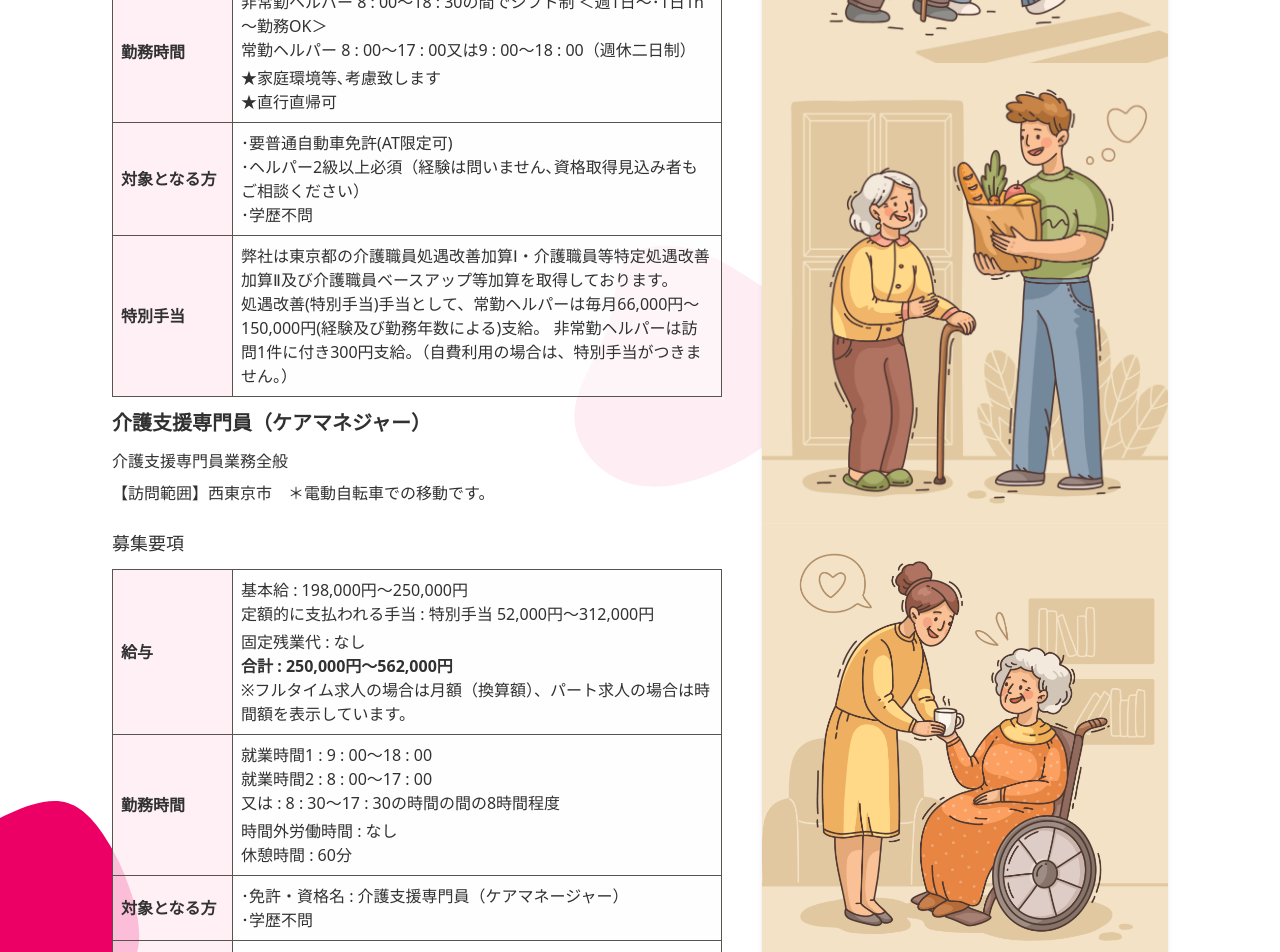
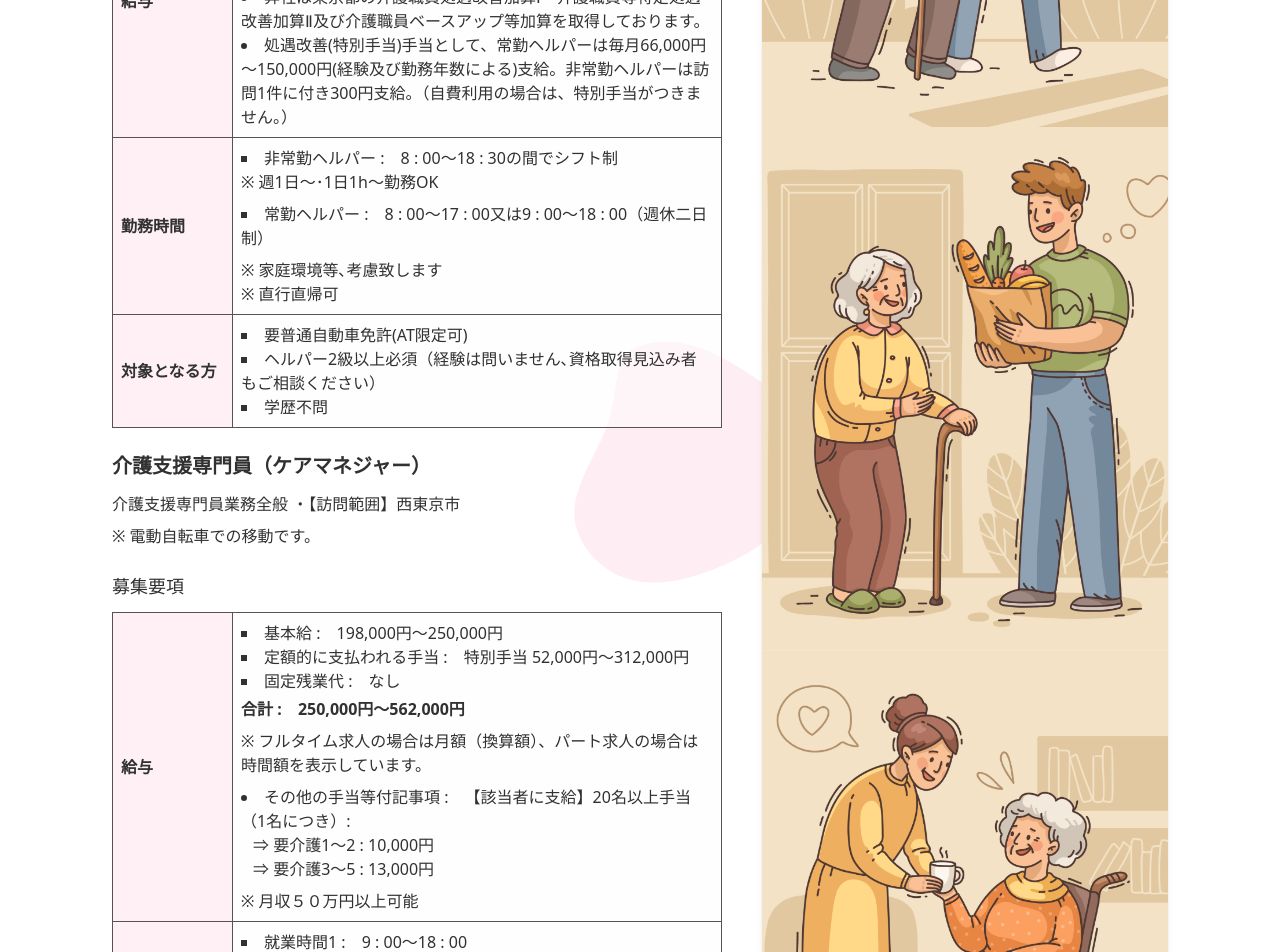
Before and after one commit to Jasufr/tokuyukikaku, a React (Vite) app: page /recruit in a window 1280 px wide. Shown: the part 540-1492 px from the top of the page. Built offline with nearby package versions, Linux system fonts and the light colour scheme; a web font is replaced by a local one.

Commit message:
job offers info updated

```diff
--- a/src/pages/Recruit.jsx
+++ b/src/pages/Recruit.jsx
@@ -36,55 +36,48 @@ const Recruit = () => {
                 <h2 className="text-xl mb-3 font-bold">介護職員</h2>
                 <p className="mb-2">介護職員（常勤・非常勤ヘルパー）及び介護タクシードライバーを募集中</p>
                 <p className="mb-2">朝食･昼食･夕食作り､各所掃除･洗濯･おむつ交換､お買物､入浴介助などの介護業務を､シフト制で分担して対応していきます｡</p>
-                <p className="text-[px]">※直行直帰OK！</p>
+                <p className="">※ 直行直帰OK！</p>
               </div>
               <div className="flex w-full h-32 mt-6 sm:hidden shadow-md rounded-md">
                 <div aria-label="ご利用者様とヘルパーが散歩するイラスト" role="img" className="bg-[url('/illustrations/helper2.png')] bg-cover bg-top w-1/3 rounded-l-md"></div>
                 <div aria-label="ご利用者様に買い物のお手伝いをするヘルパーのイラスト" role="img" className="bg-[url('/illustrations/helper1.png')] bg-cover bg-top w-1/3"></div>
                 <div aria-label="ご利用者様とケアするヘルパーのイラスト" role="img" className="bg-[url('/illustrations/helper3.png')] bg-cover bg-top w-1/3 rounded-r-md"></div>
               </div>
-              <div className="mt-6 mb-3">
+              <div className="my-6">
                 <h2 className="text-lg mb-3">募集要項</h2>
                 <table>
                   <tbody>
                     <tr>
-                      <th className="bg-lightpink bg-opacity-80 border border-darkstone p-2  text-start min-w-[120px]" scope="row">給与</th>
+                      <th className="bg-lightpink bg-opacity-80 border border-darkstone p-2  xs:text-start w-12 xs:min-w-[120px]" scope="row">給与</th>
                       <td className="bg-white bg-opacity-50 p-2 border border-darkstone">
                         <ul className="">
-                          <li className="">非常勤ヘルパー時給 1700円～2550円（一律処遇改善手当300円を含む）</li>
-                          <li className="mb-1">常勤ヘルパー月給 260,000円～400,000円</li>
-                          <li className="list-none">※経験･資格等考慮のうえ決定</li>
+                          <li className="list-square list-inside">非常勤ヘルパー : <span className="ms-3">時給1700円～2550円（一律処遇改善手当300円を含む）</span></li>
+                          <li className="list-square list-inside mb-2">常勤ヘルパー : <span className="ms-3">月給260,000円～400,000円</span></li>
+                          <li className="mb-2">※ 経験･資格等考慮のうえ決定</li>
+                          <li className="list-disc list-inside">弊社は東京都の介護職員処遇改善加算Ⅰ・介護職員等特定処遇改善加算Ⅱ及び介護職員ベースアップ等加算を取得しております。</li>
+                          <li className="list-disc list-inside">処遇改善(特別手当)手当として、常勤ヘルパーは毎月66,000円～150,000円(経験及び勤務年数による)支給。非常勤ヘルパーは訪問1件に付き300円支給。（自費利用の場合は、特別手当がつきません。）</li>
                         </ul>
                       </td>
                     </tr>
                     <tr>
-                      <th className="bg-lightpink bg-opacity-80 border border-darkstone p-2 text-start" scope="row">勤務時間</th>
+                      <th className="bg-lightpink bg-opacity-80 border border-darkstone p-2 xs:text-start" scope="row">勤務時間</th>
                       <td className="bg-white bg-opacity-50 p-2 border border-darkstone">
                         <ul>
-                          <li>非常勤ヘルパー 8 : 00～18 : 30の間でシフト制 ＜週1日～･1日1h～勤務OK＞</li>
-                          <li className="mb-1">常勤ヘルパー 8 : 00～17 : 00又は9 : 00～18 : 00（週休二日制）</li>
-                          <li>★家庭環境等､考慮致します</li>
-                          <li>★直行直帰可</li>
+                          <li className="list-square list-inside">非常勤ヘルパー : <span className="ms-3">8 : 00～18 : 30の間でシフト制</span></li>
+                          <li className="mb-2">※ 週1日～･1日1h～勤務OK</li>
+                          <li className="list-square list-inside mb-2">常勤ヘルパー : <span className="ms-3">8 : 00～17 : 00又は9 : 00～18 : 00（週休二日制）</span></li>
+                          <li>※ 家庭環境等､考慮致します</li>
+                          <li>※ 直行直帰可</li>
                         </ul>
                       </td>
                     </tr>
                     <tr>
-                      <th className="bg-lightpink bg-opacity-80 border border-darkstone p-2 text-start" scope="row">対象となる方</th>
+                      <th className="bg-lightpink bg-opacity-80 border border-darkstone p-2 xs:text-start" scope="row">対象となる方</th>
                       <td className="bg-white bg-opacity-50 p-2 border border-darkstone" >
                         <ul>
-                          <li>･要普通自動車免許(AT限定可)</li>
-                          <li>･ヘルパー2級以上必須（経験は問いません､資格取得見込み者もご相談ください）</li>
-                          <li>･学歴不問</li>
-                        </ul>
-                      </td>
-                    </tr>
-                    <tr>
-                      <th className="bg-lightpink bg-opacity-80 border border-darkstone p-2 text-start" scope="row">特別手当</th>
-                      <td className="bg-white bg-opacity-50 p-2 border border-darkstone">
-                        <ul>
-                          <li>弊社は東京都の介護職員処遇改善加算Ⅰ・介護職員等特定処遇改善加算Ⅱ及び介護職員ベースアップ等加算を取得しております。</li>
-                          <li>処遇改善(特別手当)手当として、常勤ヘルパーは毎月66,000円～150,000円(経験及び勤務年数による)支給。
-                            非常勤ヘルパーは訪問1件に付き300円支給。（自費利用の場合は、特別手当がつきません。）</li>
+                          <li className="list-square list-inside">要普通自動車免許(AT限定可)</li>
+                          <li className="list-square list-inside">ヘルパー2級以上必須（経験は問いません､資格取得見込み者もご相談ください）</li>
+                          <li className="list-square list-inside">学歴不問</li>
                         </ul>
                       </td>
                     </tr>
@@ -94,49 +87,52 @@ const Recruit = () => {
               {/* 介護支援専門員 */}
               <div>
                 <h2 className="text-xl mb-3 font-bold">介護支援専門員（ケアマネジャー）</h2>
-                <p className="mb-2">介護支援専門員業務全般
-                </p>
-                <p className="mb-2">【訪問範囲】西東京市　＊電動自転車での移動です。</p>
+                <p className="mb-2">介護支援専門員業務全般 ・【訪問範囲】西東京市</p>
+                <p className="">※ 電動自転車での移動です。</p>
               </div>
               <div className="mt-6">
                 <h2 className="text-lg mb-3">募集要項</h2>
                 <table>
                   <tbody>
                     <tr>
-                      <th className="bg-lightpink bg-opacity-80 border border-darkstone p-2  text-start min-w-[120px]" scope="row">給与</th>
+                      <th className="bg-lightpink bg-opacity-80 border border-darkstone p-2  xs:text-start w-12 xs:min-w-[120px]" scope="row">給与</th>
                       <td className="bg-white bg-opacity-50 p-2 border border-darkstone">
                         <ul className="">
-                          <li className="">基本給 : 198,000円〜250,000円</li>
-                          <li className="mb-1">定額的に支払われる手当 : 特別手当 52,000円〜312,000円</li>
-                          <li className="">固定残業代 : なし</li>
-                          <li className="font-bold">合計 : 250,000円〜562,000円</li>
-                          <li className="">※フルタイム求人の場合は月額（換算額）、パート求人の場合は時間額を表示しています。</li>
+                          <li className="list-square list-inside">基本給 : <span className="ms-3">198,000円〜250,000円</span></li>
+                          <li className="list-square list-inside">定額的に支払われる手当 : <span className="ms-3">特別手当 52,000円〜312,000円</span></li>
+                          <li className="list-square list-inside mb-1">固定残業代 : <span className="ms-3">なし</span></li>
+                          <li className="font-bold mb-2">合計 : <span className="ms-3">250,000円〜562,000円</span></li>
+                          <li className="mb-2">※ フルタイム求人の場合は月額（換算額）、パート求人の場合は時間額を表示しています。</li>
+                          <li className="list-disc list-inside">その他の手当等付記事項 : <span className="ms-3">【該当者に支給】20名以上手当（1名につき）: </span></li>
+                          <li className="ms-3">⇒ 要介護1～2 : 10,000円</li>
+                          <li className="ms-3 mb-2">⇒ 要介護3～5 : 13,000円</li>
+                          <li className="">※ 月収５０万円以上可能</li>
                         </ul>
                       </td>
                     </tr>
                     <tr>
-                      <th className="bg-lightpink bg-opacity-80 border border-darkstone p-2 text-start" scope="row">勤務時間</th>
+                      <th className="bg-lightpink bg-opacity-80 border border-darkstone p-2 xs:text-start" scope="row">勤務時間</th>
                       <td className="bg-white bg-opacity-50 p-2 border border-darkstone">
                         <ul>
-                          <li>就業時間1 : 9 : 00〜18 : 00</li>
-                          <li className="">就業時間2 : 8 : 00〜17 : 00</li>
-                          <li className="mb-1">又は : 8 : 30〜17 : 30の時間の間の8時間程度</li>
-                          <li>時間外労働時間 : なし</li>
-                          <li>休憩時間 : 60分</li>
+                          <li className="list-square list-inside">就業時間1 : <span className="ms-3">9 : 00〜18 : 00</span></li>
+                          <li className="list-square list-inside">就業時間2 : <span className="ms-3">8 : 00〜17 : 00</span></li>
+                          <li className="list-square list-inside mb-2">又は : <span className="ms-3">8 : 30〜17 : 30の時間の間の8時間程度</span></li>
+                          <li>※ 時間外労働時間 : <span className="ms-3">なし</span></li>
+                          <li>※ 休憩時間 : <span className="ms-3">60分</span></li>
                         </ul>
                       </td>
                     </tr>
                     <tr>
-                      <th className="bg-lightpink bg-opacity-80 border border-darkstone p-2 text-start" scope="row">対象となる方</th>
+                      <th className="bg-lightpink bg-opacity-80 border border-darkstone p-2 xs:text-start" scope="row">対象となる方</th>
                       <td className="bg-white bg-opacity-50 p-2 border border-darkstone" >
                         <ul>
-                          <li>･免許・資格名 : 介護支援専門員（ケアマネージャー）</li>
-                          <li>･学歴不問</li>
+                          <li className="list-square list-inside">免許・資格名 : <span className="ms-3">介護支援専門員（ケアマネージャー）</span></li>
+                          <li className="list-square list-inside">学歴不問</li>
                         </ul>
                       </td>
                     </tr>
                     <tr>
-                      <th className="bg-lightpink bg-opacity-80 border border-darkstone p-2 text-start" scope="row">特別手当</th>
+                      <th className="bg-lightpink bg-opacity-80 border border-darkstone p-2 xs:text-start" scope="row">特別手当</th>
                       <td className="bg-white bg-opacity-50 p-2 border border-darkstone">
                         <ul>
                           <li></li>
```
